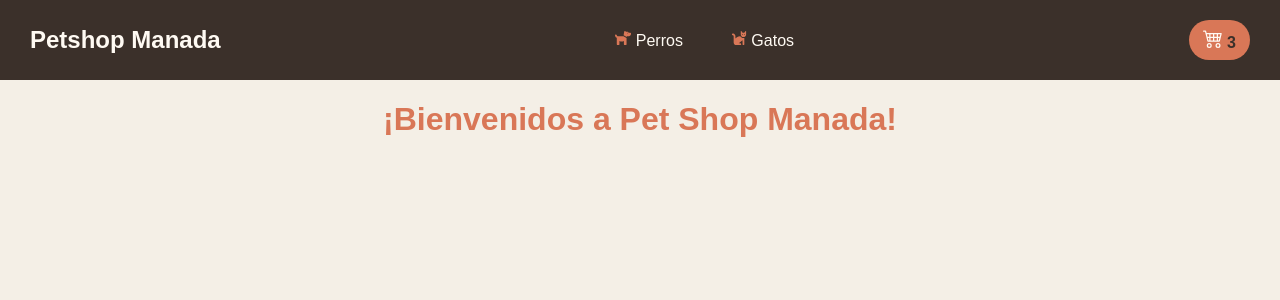
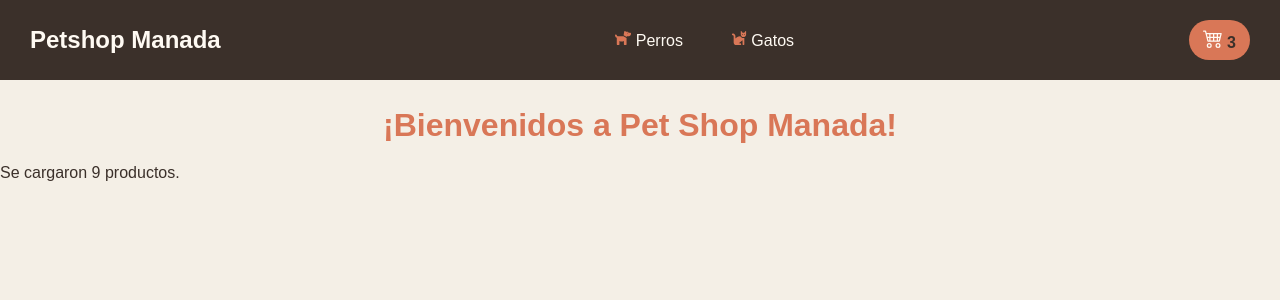
Before and after one commit to Milenaesperanza/petshop-manada, a React (Vite) app: page / in a window 1280 px wide. Shown: the top 300 px of the page. Built offline with nearby package versions, Linux system fonts and the light colour scheme.

Commit message:
Actualizacion de ItemList Container para carga de productos

```diff
--- a/src/components/ItemListContainer.jsx
+++ b/src/components/ItemListContainer.jsx
@@ -1,5 +1,26 @@
+import { useEffect, useState } from "react"
+import { getProducts } from "../mock/products"
+
 function ItemListContainer({ greeting }) {
-  return <h1 style={{ textAlign: "center" }}>{greeting}</h1>;
+  const [items, setItems] = useState([])
+
+  useEffect(() => {
+    getProducts()
+      .then((data) => {
+        setItems(data)
+      })
+      .catch((error) => {
+        console.error("Error cargando productos", error)
+      })
+  }, [])
+
+  return (
+    <section>
+      <h1 style={{ textAlign: "center" }}>{greeting}</h1>
+
+      <p>Se cargaron {items.length} productos.</p>
+    </section>
+  )
 }
 
-export default ItemListContainer;
+export default ItemListContainer
```
